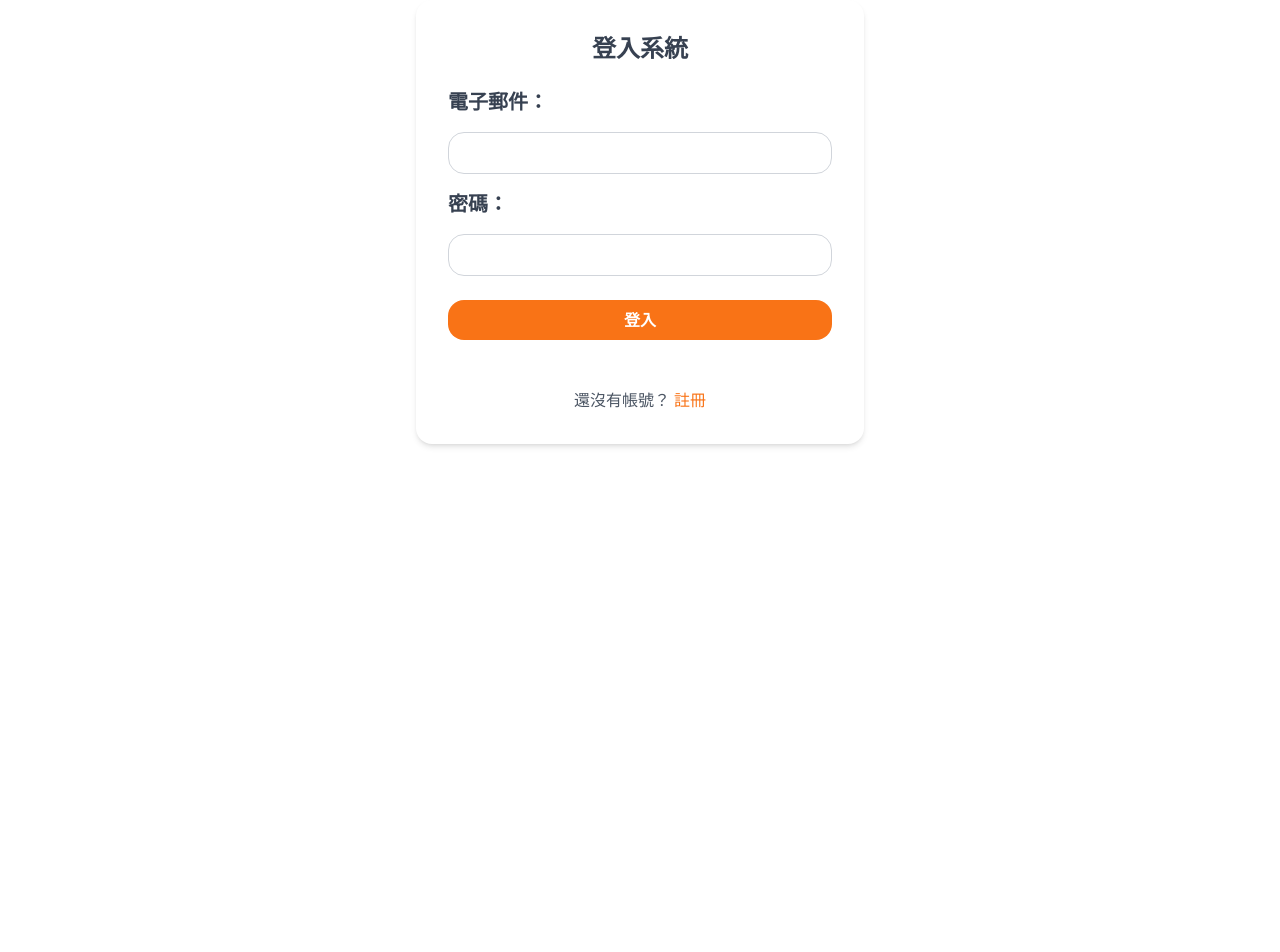
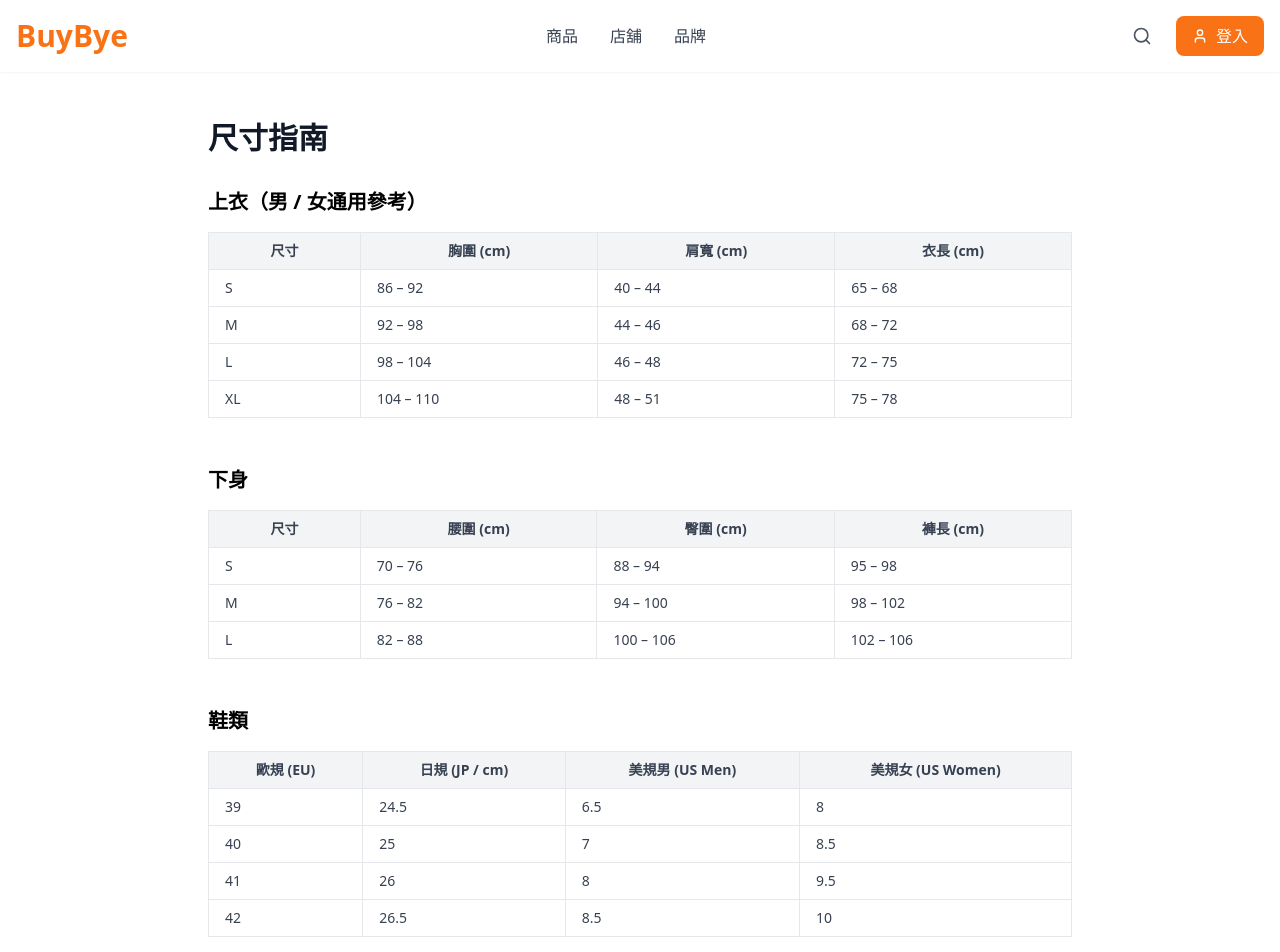
Before and after one commit to dali1756/buy_bye_frontend, a React (Vite) app: page /sizes in a window 1280 px wide. Before the commit this address led to /login. Shown: the top 952 px of the page. Before the commit the page ends 800 px from the top, so only its background shows below. Built offline with nearby package versions, Linux system fonts and the light colour scheme.

Commit message:
feat:add size info.

```diff
--- a/src/App.tsx
+++ b/src/App.tsx
@@ -7,7 +7,8 @@ import Register from "./pages/Register";
 import ContactUs from "./pages/ContactUs";
 import ReturnAndRefunds from "./pages/ReturnAndRefunds"
 import ShoppingInfos from "./pages/ShoppingInfo";
-import ProductCare from "./pages/ProductCare";
+import ProductCares from "./pages/ProductCare";
+import SizeInfos from "./pages/Size";
 
 interface RouteProps {
   children: ReactNode;
@@ -77,7 +78,9 @@ function App() {
 
         <Route path="/shoppings" element={<ShoppingInfos />} />
 
-        <Route path="/cares" element={<ProductCare />} />
+        <Route path="/cares" element={<ProductCares />} />
+
+        <Route path="/sizes" element={<SizeInfos />} />
 
         <Route path="*" element={<Navigate to="/" replace />} />
       </Routes>
--- a/src/components/Footer.tsx
+++ b/src/components/Footer.tsx
@@ -13,6 +13,9 @@ function Footer() {
   }
   const handleCare = () => {
     navigate("/cares");
+  }
+  const handleSize = () => {
+    navigate("/sizes");
   }
 
   return (
@@ -41,7 +44,7 @@ function Footer() {
             <h3 className="text-lg font-semibold mb-4">購物指南</h3>
             <ul className="space-y-2 text-sm text-gray-400">
               <li>
-                <a href="#" className="hover:text-white transition-colors">尺寸指南</a>
+                <button onClick={handleSize} className="hover:text-white transition-colors text-left">尺寸指南</button>
               </li>
               <li>
                 <a href="https://www.beams.tw/staff/" target="_blank" className="hover:text-white transition-colors">穿搭建議</a>
--- a/src/pages/ProductCare.tsx
+++ b/src/pages/ProductCare.tsx
@@ -2,7 +2,7 @@ import NavBar from "../components/NavBar";
 import Footer from "../components/Footer";
 import { Link } from "react-router-dom";
 
-function ProductCare() {
+function ProductCares() {
   return (
     <>
       <NavBar />
@@ -54,7 +54,7 @@ function ProductCare() {
         </section>
         <div className="mt-12 bg-orange-50 rounded-lg p-6 text-center">
           <h2 className="text-xl font-semibold mb-2 text-gray-900">延長商品壽命，從正確の保養開始。</h2>
-          <p className="text-gray-700">若您有其他保養相關問題，歡迎透過<Link to="/contacts" className="text-orange-600 underline hover:text-orange-800 ml-1">聯絡我們</Link>與我們進行聯繫。</p>
+          <p className="text-gray-700">若您有其他保養相關問題，歡迎透過<Link to="/contacts" className="text-orange-600 underline hover:text-orange-800 ml-1">聯絡我們</Link> 與我們進行聯繫。</p>
         </div>
       </div>
       <Footer />
@@ -62,4 +62,4 @@ function ProductCare() {
   )
 }
 
-export default ProductCare;
+export default ProductCares;
--- a/src/pages/ReturnAndRefunds.tsx
+++ b/src/pages/ReturnAndRefunds.tsx
@@ -200,8 +200,6 @@ function ReturnAndRefunds() {
   return (
     <div className="min-h-screen bg-gray-50">
       <NavBar />
-
-      {/* Breadcrumb */}
       <div className="bg-white shadow-sm">
         <div className="container mx-auto px-4 py-6">
           <div className="flex items-center space-x-2 text-sm text-gray-600">
--- a/src/pages/ShoppingInfo.tsx
+++ b/src/pages/ShoppingInfo.tsx
@@ -36,13 +36,10 @@ function ShoppingInfos() {
             <p>配送時間依地區而異，一般約莫 1～3 天可送達。</p>
           </section>
 
-          <section>
-            <h2 className="text-xl font-semibold mb-2">注意事項</h2>
-            <ul className="list-disc pl-5">
-              <li>請確保提供的地址與聯絡資訊正確，以避免商品無法配送。</li>
-              <li>如需退換貨請參考<Link to="/returns" className="text-orange-600 underline hover:text-orange-800 ml-1">退換貨政策</Link>。</li>
-            </ul>
-          </section>
+          <div className="mt-12 bg-orange-50 rounded-lg p-6 text-center">
+            <h2 className="text-xl font-semibold mb-2 text-gray-900">注意事項</h2>
+            <p className="text-gray-700">請確保提供的地址與聯絡資訊正確，以避免商品無法配送。<br/>如需退換貨請參考<Link to="/returns" className="text-orange-600 underline hover:text-orange-800 ml-1">退換貨政策</Link>。</p>
+          </div>
         </div>
       </div>
       <Footer />
--- /dev/null
+++ b/src/pages/Size.tsx
@@ -0,0 +1,141 @@
+import Footer from "../components/Footer";
+import NavBar from "../components/NavBar";
+
+function SizeInfos() {
+  return (
+    <>
+      <NavBar />
+      <div className="max-w-4xl mx-auto px-4 py-12">
+        <h1 className="text-3xl font-bold text-gray-900 mb-8">尺寸指南</h1>
+
+        <section className="mb-12">
+          <h2 className="text-xl font-semibold mb-4">上衣（男 / 女通用參考）</h2>
+          <div className="overflow-x-auto">
+            <table className="w-full table-auto border-collapse text-sm text-gray-700">
+              <thead>
+                <tr className="bg-gray-100">
+                  <th className="border px-4 py-2">尺寸</th>
+                  <th className="border px-4 py-2">胸圍 (cm)</th>
+                  <th className="border px-4 py-2">肩寬 (cm)</th>
+                  <th className="border px-4 py-2">衣長 (cm)</th>
+                </tr>
+              </thead>
+              <tbody>
+                <tr>
+                  <td className="border px-4 py-2">S</td>
+                  <td className="border px-4 py-2">86 – 92</td>
+                  <td className="border px-4 py-2">40 – 44</td>
+                  <td className="border px-4 py-2">65 – 68</td>
+                </tr>
+                <tr>
+                  <td className="border px-4 py-2">M</td>
+                  <td className="border px-4 py-2">92 – 98</td>
+                  <td className="border px-4 py-2">44 – 46</td>
+                  <td className="border px-4 py-2">68 – 72</td>
+                </tr>
+                <tr>
+                  <td className="border px-4 py-2">L</td>
+                  <td className="border px-4 py-2">98 – 104</td>
+                  <td className="border px-4 py-2">46 – 48</td>
+                  <td className="border px-4 py-2">72 – 75</td>
+                </tr>
+                <tr>
+                  <td className="border px-4 py-2">XL</td>
+                  <td className="border px-4 py-2">104 – 110</td>
+                  <td className="border px-4 py-2">48 – 51</td>
+                  <td className="border px-4 py-2">75 – 78</td>
+                </tr>
+              </tbody>
+            </table>
+          </div>
+        </section>
+
+        <section className="mb-12">
+          <h2 className="text-xl font-semibold mb-4">下身</h2>
+          <div className="overflow-x-auto">
+            <table className="w-full table-auto border-collapse text-sm text-gray-700">
+              <thead>
+                <tr className="bg-gray-100">
+                  <th className="border px-4 py-2">尺寸</th>
+                  <th className="border px-4 py-2">腰圍 (cm)</th>
+                  <th className="border px-4 py-2">臀圍 (cm)</th>
+                  <th className="border px-4 py-2">褲長 (cm)</th>
+                </tr>
+              </thead>
+              <tbody>
+                <tr>
+                  <td className="border px-4 py-2">S</td>
+                  <td className="border px-4 py-2">70 – 76</td>
+                  <td className="border px-4 py-2">88 – 94</td>
+                  <td className="border px-4 py-2">95 – 98</td>
+                </tr>
+                <tr>
+                  <td className="border px-4 py-2">M</td>
+                  <td className="border px-4 py-2">76 – 82</td>
+                  <td className="border px-4 py-2">94 – 100</td>
+                  <td className="border px-4 py-2">98 – 102</td>
+                </tr>
+                <tr>
+                  <td className="border px-4 py-2">L</td>
+                  <td className="border px-4 py-2">82 – 88</td>
+                  <td className="border px-4 py-2">100 – 106</td>
+                  <td className="border px-4 py-2">102 – 106</td>
+                </tr>
+              </tbody>
+            </table>
+          </div>
+        </section>
+
+        <section className="mb-12">
+          <h2 className="text-xl font-semibold mb-4">鞋類</h2>
+          <div className="overflow-x-auto">
+            <table className="w-full table-auto border-collapse text-sm text-gray-700">
+              <thead>
+                <tr className="bg-gray-100">
+                  <th className="border px-4 py-2">歐規 (EU)</th>
+                  <th className="border px-4 py-2">日規 (JP / cm)</th>
+                  <th className="border px-4 py-2">美規男 (US Men)</th>
+                  <th className="border px-4 py-2">美規女 (US Women)</th>
+                </tr>
+              </thead>
+              <tbody>
+                <tr>
+                  <td className="border px-4 py-2">39</td>
+                  <td className="border px-4 py-2">24.5</td>
+                  <td className="border px-4 py-2">6.5</td>
+                  <td className="border px-4 py-2">8</td>
+                </tr>
+                <tr>
+                  <td className="border px-4 py-2">40</td>
+                  <td className="border px-4 py-2">25</td>
+                  <td className="border px-4 py-2">7</td>
+                  <td className="border px-4 py-2">8.5</td>
+                </tr>
+                <tr>
+                  <td className="border px-4 py-2">41</td>
+                  <td className="border px-4 py-2">26</td>
+                  <td className="border px-4 py-2">8</td>
+                  <td className="border px-4 py-2">9.5</td>
+                </tr>
+                <tr>
+                  <td className="border px-4 py-2">42</td>
+                  <td className="border px-4 py-2">26.5</td>
+                  <td className="border px-4 py-2">8.5</td>
+                  <td className="border px-4 py-2">10</td>
+                </tr>
+              </tbody>
+            </table>
+          </div>
+        </section>
+
+        <div className="mt-12 bg-orange-50 rounded-lg p-6 text-center">
+          <h2 className="text-xl font-semibold mb-2 text-gray-900">※ 尺寸略有差異，此表格為參考用途，實際以商品標示為主。</h2>
+          <p className="text-gray-700">若有商品尺寸選擇上的任何疑問，歡迎至 <a href="/contacts" className="text-orange-600 underline hover:text-orange-800">聯絡我們</a> 與我們進行聯繫。</p>
+        </div>
+      </div>
+      <Footer />
+    </>
+  )
+}
+
+export default SizeInfos;
```
